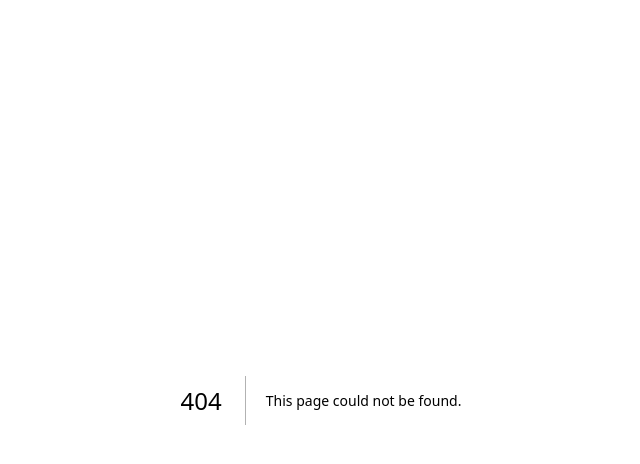
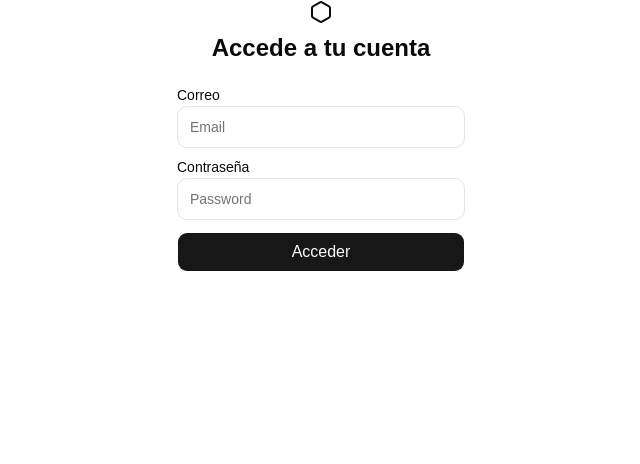
Before and after one commit to GussLopez/magus-class, a Next.js app: page /auth/login in a window 1280 px wide. Before the commit this address had no page. Shown: the top 464 px of the page, without its empty margins (319-959 px from the left). Built offline with nearby package versions, Linux system fonts and the light colour scheme.

Commit message:
feat(auth-ui): add login form

```diff
--- /dev/null
+++ b/app/auth/login/page.tsx
@@ -0,0 +1,15 @@
+import LoginForm from "@/src/features/auth/components/LoginForm";
+import { Hexagon } from "lucide-react";
+
+export default function LoginPage() {
+
+  return (
+    <div className="max-w-xs w-full mx-auto px-4">
+      <div className="flex flex-col items-center gap-2">
+        <Hexagon />
+        <h1 className="text-2xl font-semibold">Accede a tu cuenta </h1>
+      </div>
+      <LoginForm />
+    </div>
+  )
+}
--- /dev/null
+++ b/src/features/auth/components/LoginForm.tsx
@@ -0,0 +1,33 @@
+'use client'
+
+import { Button } from "@/src/shared/components/ui/button"
+import { Input } from "@/src/shared/components/ui/input"
+import { Label } from "@/src/shared/components/ui/label"
+
+export default function LoginForm() {
+
+  return (
+    <div className="mt-6 space-y-3">
+      <div className="space-y-1">
+        <Label htmlFor="email">Correo</Label>
+        <Input
+          id="email"
+          type="email"
+          placeholder="Email"
+        />
+      </div>
+      <div className="space-y-1">
+        <Label htmlFor="password">Contraseña</Label>
+        <Input
+          id="password"
+          type="email"
+          placeholder="Password"
+        />
+      </div>
+
+      <Button className="w-full">
+        Acceder
+      </Button>
+    </div>
+  )
+}
```
